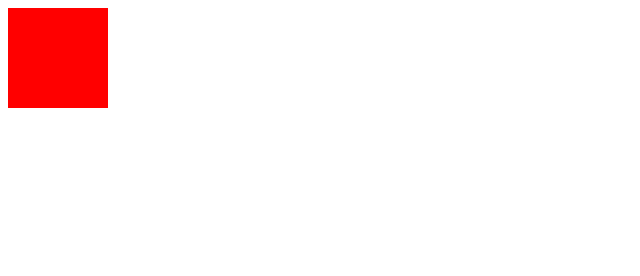
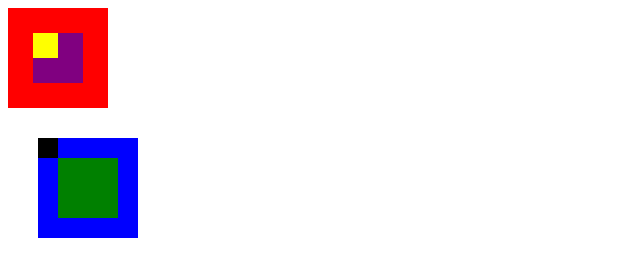
Before and after one commit to Marielk/ejercicios-position-css, a plain HTML site: page index.html in a window 1280 px wide. Shown: the whole page, without its empty margins (0-640 px from the left). Drawn offline with Linux system fonts and the light colour scheme.

Commit message:
añadi colores, tamaños y posicion respecto a los bordes en css

```diff
--- a/index.html
+++ b/index.html
@@ -16,5 +16,15 @@
 
     </section>
 
+    <section class="blue-container">
+         <div id="green-box">
+             <div id="black-box">
+
+             </div>
+
+         </div>
+
+    </section>
+
 </body>
 </html>
--- a/style.css
+++ b/style.css
@@ -3,14 +3,48 @@
     width: 100px;
     height: 100px;
     background-color: red;
-
+    position: relative;
 
 }
 
 #purple-container {
-
+    width: 50px;
+    height: 50px;
+    background-color: purple;
+    position: relative;
+    left: 25px;
+    top: 25px;
 }
 
 #yellow-container {
+    width: 25px;
+    height: 25px;
+    background-color: yellow;
+    position: relative;
+}
 
+.blue-container {
+    margin: 30px;
+    width: 100px;
+    height: 100px;
+    background-color: blue;
+    position: relative;
 }
+
+#green-box {
+    width: 60px;
+    height: 60px;
+    position: relative;
+    background-color: green;
+    top: 20px;
+    left: 20px;
+}
+
+#black-box {
+    width: 20px;
+    height: 20px;
+    position: relative;
+    background-color: black;
+    bottom: 20px;
+    right: 20px;
+}
```
